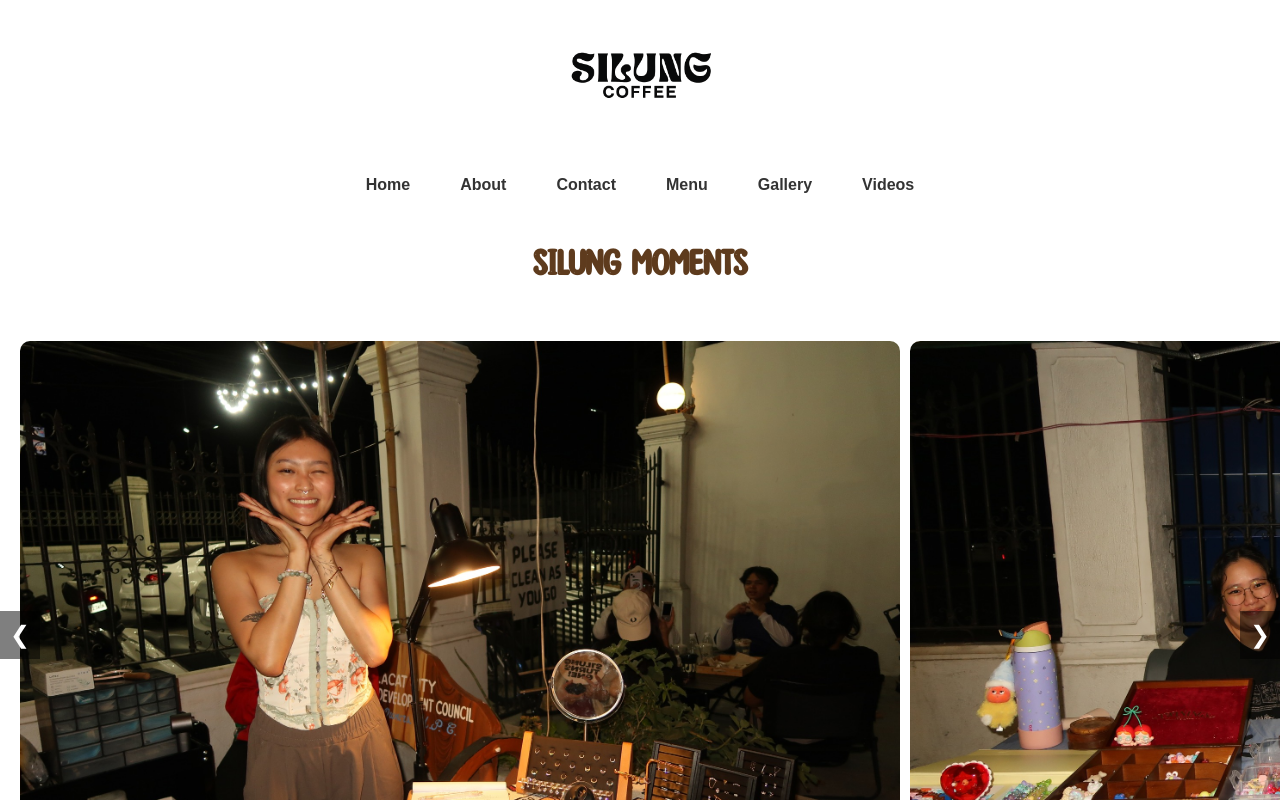
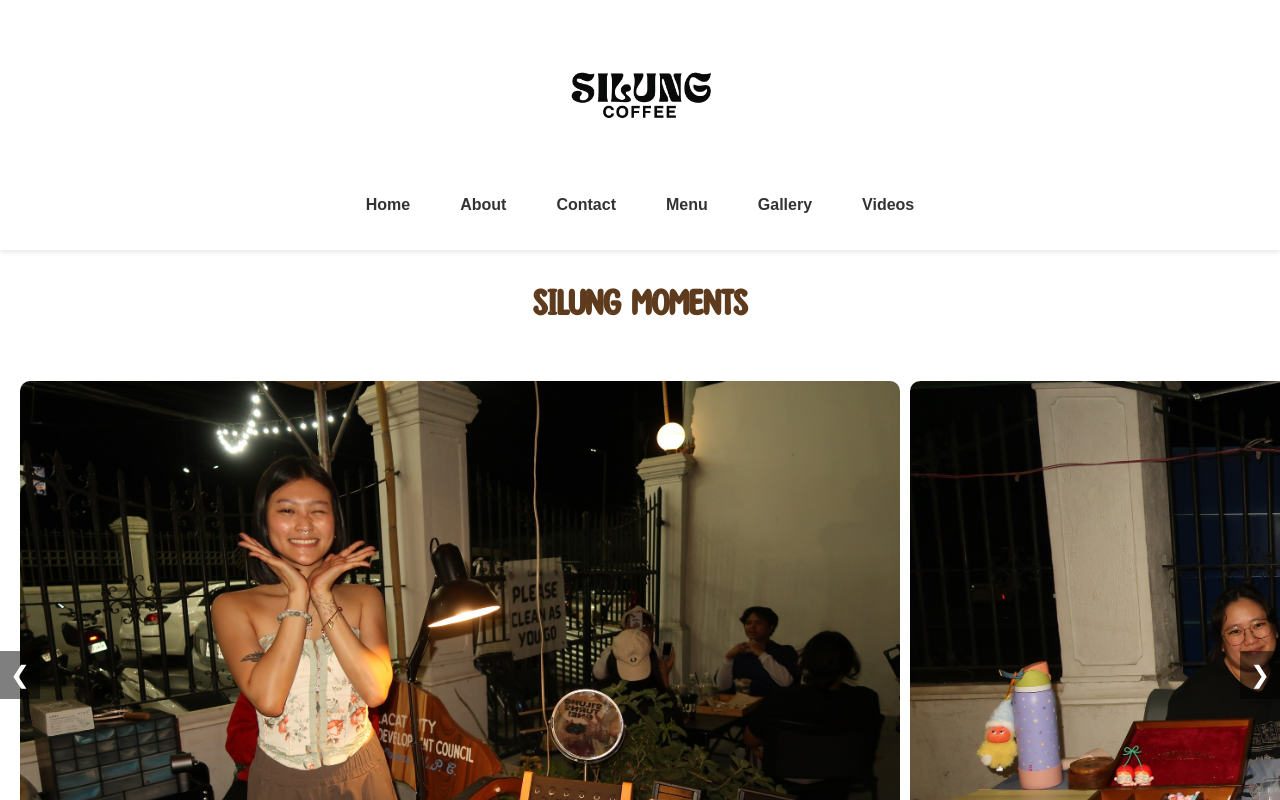
Before and after one commit to Poatann/SilungCoffee, a plain HTML site: page gallery.html in a window 1280 px wide. Drawn offline with Linux system fonts and the light colour scheme.

Commit message:
update gallery.css

```diff
--- a/css/gallery.css
+++ b/css/gallery.css
@@ -7,6 +7,13 @@ html, body {
   overflow-x: hidden;
   overflow-y: auto;
   box-sizing: border-box;
+}
+
+header {
+  background-color: #fff;
+  padding: 20px 40px;
+  box-shadow: 0 2px 5px rgba(0,0,0,0.1);
+  position: static;
 }
 
 body {
```
